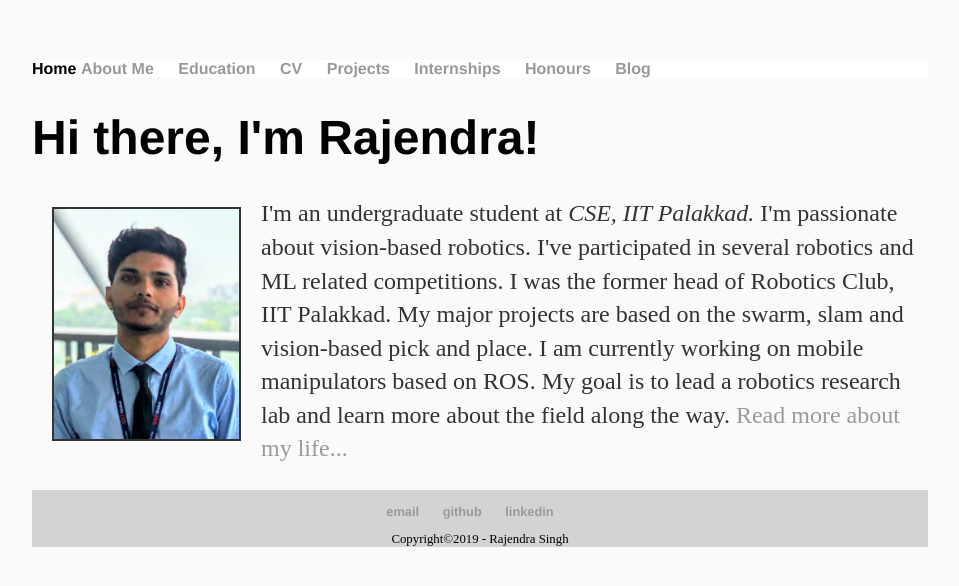
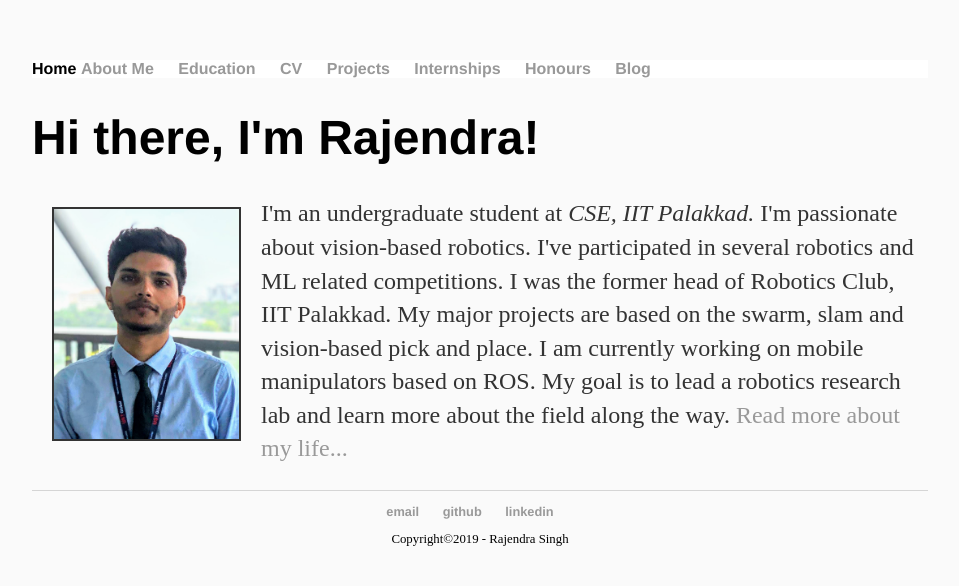
Before and after one commit to iamrajee/iamrajee.github.io, a Jekyll site: the page built from index.html, in a window 1280 px wide. Shown: the top 586 px of the page, without its empty margins (160-1119 px from the left). Built offline with Jekyll 4.4.1, drawn with Linux system fonts in a browser that asks for light colours.

Commit message:
Update main.css

```diff
--- a/css/main.css
+++ b/css/main.css
@@ -31,7 +31,7 @@ p {
 footer {
     border-top: 1px solid #d5d5d5;
     font-size: .8em;
-    background-color: lightgray;
+/*     background-color: lightgray; */
 }
 
 ul.posts {
```
